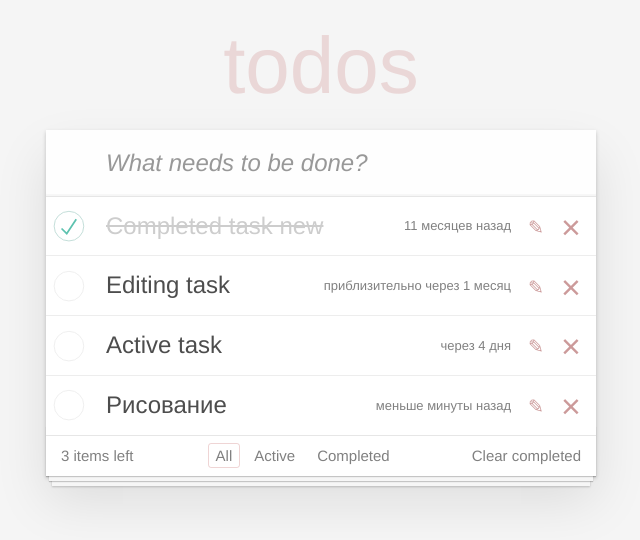
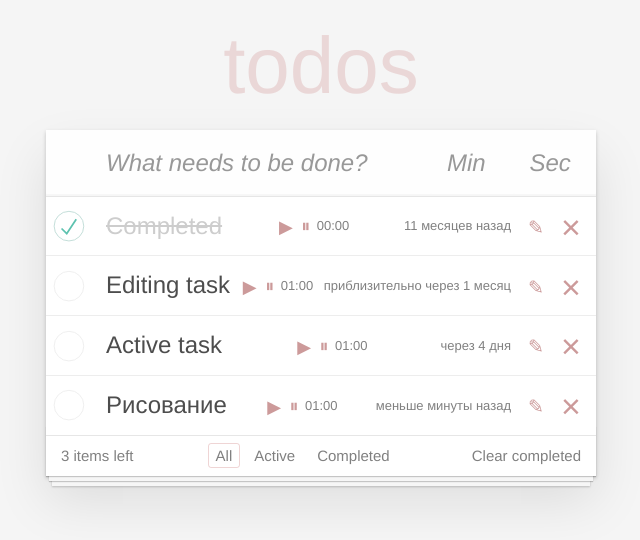
Before and after one commit to tpavelv/todo_kata, a React (Create React App) app: page / in a window 1280 px wide. Shown: the top 540 px of the page, without its empty margins (319-959 px from the left). Built offline with nearby package versions, Linux system fonts and the light colour scheme.

Commit message:
add Timer & form validation

```diff
--- a/src/components/app/App.js
+++ b/src/components/app/App.js
@@ -1,5 +1,7 @@
 import React, { Component } from 'react'
 import './App.css'
+
+// import { interval } from 'date-fns'
 
 import NewTaskForm from '../new-task-form'
 import TaskList from '../task-list'
@@ -11,11 +13,12 @@ export default class App extends Component {
   state = {
     data: [
       {
-        label: 'Completed task new',
+        label: 'Completed ',
         time: new Date(2024, 3, 9),
         done: true,
         id: 1,
         edit: false,
+        timer: null,
       },
       {
         label: 'Editing task',
@@ -23,6 +26,7 @@ export default class App extends Component {
         done: false,
         edit: false,
         id: 2,
+        timer: 60000,
       },
       {
         label: 'Active task ',
@@ -30,17 +34,21 @@ export default class App extends Component {
         done: false,
         id: 3,
         edit: false,
+        timer: 60000,
       },
-      this.createItem('Рисование'),
+      this.createItem('Рисование', 60000),
     ],
 
     activeFilter: 'all',
   }
 
-  createItem(label) {
+  intervalId = null
+
+  createItem(label, timer) {
     this.maxId += 1
     return {
       label,
+      timer,
       time: new Date(),
       done: false,
       id: this.maxId,
@@ -48,14 +56,16 @@ export default class App extends Component {
     }
   }
 
-  addItem = (text) => {
+  addItem = (text, time) => {
     this.setState(({ data }) => {
-      const newArr = [...data, this.createItem(text)]
+      const newArr = [...data, this.createItem(text, time)]
       return { data: newArr }
     })
   }
 
   deleteItem = (id) => {
+    clearTimeout(this.intervalId)
+
     this.setState(({ data }) => {
       const newData = data.filter((el) => el.id !== id)
       return {
@@ -80,12 +90,20 @@ export default class App extends Component {
     return newArr
   }
 
+  static clearTimeoutInDoneTask(arr, id) {
+    const newArr = [...arr]
+    const idx = newArr.findIndex((el) => el.id === id)
+    newArr[idx].timer = null
+    return newArr
+  }
+
   toggleEdit = (id) => {
     this.setState(({ data }) => ({ data: App.toggleProperty(data, id, 'edit') }))
   }
 
   toggleDone = (id) => {
     this.setState(({ data }) => ({ data: App.toggleProperty(data, id, 'done') }))
+    this.setState(({ data }) => ({ data: App.clearTimeoutInDoneTask(data, id) }))
   }
 
   clearDoneItems = () => {
@@ -107,6 +125,39 @@ export default class App extends Component {
     }
   }
 
+  startTimer = (id) => {
+    if (this.intervalId) {
+      clearTimeout(this.intervalId)
+    }
+
+    const newArr = [...this.state.data]
+    const idx = newArr.findIndex((el) => el.id === id)
+
+    const startTime = Date.now()
+    const targetTime = startTime + newArr[idx].timer
+
+    const tick = () => {
+      const now = Date.now()
+      const remaining = Math.max(0, targetTime - now)
+
+      newArr[idx].timer = remaining
+
+      this.setState({ data: newArr })
+
+      if (remaining > 0) {
+        this.intervalId = setTimeout(tick, 100)
+      } else {
+        clearTimeout(this.intervalId)
+      }
+    }
+
+    tick()
+  }
+
+  pausedTimer = () => {
+    clearTimeout(this.intervalId)
+  }
+
   render() {
     const activeCount = this.state.data.filter((el) => !el.done).length
     const renderData = this.dataFilter(this.state.activeFilter)
@@ -124,6 +175,9 @@ export default class App extends Component {
             onCreateItems={this.createItem}
             onToggleEdit={this.toggleEdit}
             onEditItem={this.editItem}
+            onStartTimer={this.startTimer}
+            onPausedTimer={this.pausedTimer}
+            timerId={this.intervalId}
           />
 
           <Footer
--- a/src/components/new-task-form/new-task-form.css
+++ b/src/components/new-task-form/new-task-form.css
@@ -16,7 +16,25 @@
   color: rgba(0, 0, 0, 0.4);
 }
 
-.new-todo {
+/* .new-todo {
+  position: relative;
+  margin: 0;
+  width: 100%;
+  font-size: 24px;
+  font-family: inherit;
+  font-weight: inherit;
+  line-height: 1.4em;
+  color: inherit;
+  padding: 6px;
+  border: 1px solid #999;
+  box-shadow: inset 0 -1px 5px 0 rgba(0, 0, 0, 0.2);
+  box-sizing: border-box;
+  -webkit-font-smoothing: antialiased;
+  -moz-osx-font-smoothing: grayscale;
+} */
+.new-todo,
+.new-todo-form .new-todo-form__timer,
+.edit {
   position: relative;
   margin: 0;
   width: 100%;
@@ -33,9 +51,19 @@
   -moz-osx-font-smoothing: grayscale;
 }
 
-.new-todo {
+.new-todo,
+.new-todo-form .new-todo-form__timer {
   padding: 16px 16px 16px 60px;
   border: none;
   background: rgba(0, 0, 0, 0.003);
   box-shadow: inset 0 -2px 1px rgba(0, 0, 0, 0.03);
 }
+
+.new-todo {
+  width: 70%;
+}
+
+.new-todo-form .new-todo-form__timer {
+  width: 15%;
+  padding-left: 16px;
+}
--- a/src/components/new-task-form/new-task-form.js
+++ b/src/components/new-task-form/new-task-form.js
@@ -5,6 +5,8 @@ import PropTypes from 'prop-types'
 export default class NewTaskForm extends Component {
   state = {
     label: '',
+    minutes: '',
+    seconds: '',
   }
 
   static propTypes = {
@@ -15,19 +17,48 @@ export default class NewTaskForm extends Component {
     this.setState(() => ({ label: e.target.value }))
   }
 
+  changeTime = (e, min) => {
+    if (min) {
+      this.setState(() => ({ minutes: e.target.value }))
+    } else {
+      this.setState(() => ({ seconds: e.target.value }))
+    }
+  }
+
+  convertTime = () => (+this.state.minutes * 60 + +this.state.seconds) * 1000
+
+  validateForm = () => {
+    let message
+    if (!this.state.label.trim()) {
+      message = 'Нельзя добавить пустую задачу'
+    }
+    if (!this.state.minutes.trim() && !this.state.seconds.trim()) {
+      message = 'Добавьте время выполнения задачи'
+    }
+    if (Number.isNaN(Number(this.state.minutes))) {
+      message = 'Не корректно указаны минуты'
+    }
+    if (Number.isNaN(Number(this.state.seconds))) {
+      message = 'Не корректно указаны секунды'
+    }
+    return message
+  }
+
   submitForm = (e) => {
     e.preventDefault()
-    if (!this.state.label.trim()) {
-      // alert('Нельзя добавить пустую задачу')
+    const message = this.validateForm()
+
+    if (message) {
+      alert(message)
     } else {
-      this.props.onAddedItem(this.state.label)
+      this.props.onAddedItem(this.state.label, this.convertTime())
     }
-    this.setState(() => ({ label: '' }))
+    this.setState(() => ({ label: '', minutes: '', seconds: '' }))
   }
 
   render() {
     return (
-      <form onSubmit={this.submitForm}>
+      <form onSubmit={this.submitForm} className="new-todo-form">
         <input
           className="new-todo"
           placeholder="What needs to be done?"
@@ -35,6 +66,21 @@ export default class NewTaskForm extends Component {
           onChange={this.changeLabel}
           value={this.state.label}
         />
+        <input
+          className="new-todo-form__timer"
+          placeholder="Min"
+          onChange={(e) => {
+            this.changeTime(e, true)
+          }}
+          value={this.state.minutes}
+        />
+        <input
+          className="new-todo-form__timer"
+          placeholder="Sec"
+          onChange={this.changeTime}
+          value={this.state.seconds}
+        />
+        <button type="submit" />
       </form>
     )
   }
--- a/src/components/task-list/task-list.js
+++ b/src/components/task-list/task-list.js
@@ -18,7 +18,8 @@ export default class TaskList extends Component {
   }
 
   render() {
-    const { todos, onDeleted, onToggleDone, onToggleEdit, onEditItem } = this.props
+    const { todos, onDeleted, onToggleDone, onToggleEdit, onEditItem, timerId } = this.props
+    const { onStartTimer, onPausedTimer } = this.props
 
     const onSubmitForm = (e, id) => {
       e.preventDefault()
@@ -37,6 +38,9 @@ export default class TaskList extends Component {
             onDeleted={() => onDeleted(id)}
             onToggleDone={() => onToggleDone(id)}
             onToggleEdit={() => onToggleEdit(id)}
+            onStartTimer={() => onStartTimer(id)}
+            onPausedTimer={() => onPausedTimer(id)}
+            timerId={timerId}
           />
           {el.edit && (
             <form onSubmit={(e) => onSubmitForm(e, el.id)}>
--- a/src/components/task/task.js
+++ b/src/components/task/task.js
@@ -3,6 +3,8 @@ import PropTypes from 'prop-types'
 import './task.css'
 import { formatDistanceToNow } from 'date-fns'
 import { ru } from 'date-fns/locale'
+
+import Timer from '../timer'
 
 export default class Task extends Component {
   static defaultProps = {
@@ -20,7 +22,8 @@ export default class Task extends Component {
   }
 
   render() {
-    const { label, time, done, onDeleted, onToggleDone, onToggleEdit } = this.props
+    const { label, time, done, onDeleted, onToggleDone, onToggleEdit, timer } = this.props
+    const { onStartTimer, onPausedTimer } = this.props
 
     const timeToNow = formatDistanceToNow(time, {
       addSuffix: true,
@@ -34,8 +37,11 @@ export default class Task extends Component {
     return (
       <div className={classNames}>
         <input className="toggle" type="checkbox" checked={done} onChange={onToggleDone} />
-        <label onClick={onToggleDone}>
-          <span className="description">{label}</span>
+        <label>
+          <span className="description" onClick={onToggleDone}>
+            {label}
+          </span>
+          <Timer timer={timer} onStartTimer={onStartTimer} onPausedTimer={onPausedTimer} />
           <span className="created">{timeToNow}</span>
         </label>
         <button className="icon icon-edit" onClick={onToggleEdit}></button>
--- /dev/null
+++ b/src/components/timer/index.js
@@ -0,0 +1,3 @@
+import Timer from './timer'
+
+export default Timer
--- /dev/null
+++ b/src/components/timer/timer.css
@@ -0,0 +1,40 @@
+.timer {
+  font-size: 13px;
+  color: gray;
+  position: relative;
+  margin-left: 40px;
+  /* box-sizing: border-box; */
+  /* font-size: 14px; */
+}
+/* .todo-list li .icon {
+  width: 30px;
+  height: 40px;
+  font-size: 34px;
+  color: #cc9a9a;
+  margin: auto 0;
+  transition: color 0.2s ease-out;
+  cursor: pointer;
+} */
+.todo-list li .timer .icon-pause,
+.todo-list li .timer .icon-play {
+  font-size: 18px;
+  width: 18px;
+  height: 18px;
+  margin: 0;
+  position: absolute;
+}
+.icon-play {
+  top: 0;
+  left: -40px;
+}
+.icon-pause {
+  top: 0;
+  left: -20px;
+}
+.icon-pause:after {
+  content: '⏸';
+}
+
+.icon-play:after {
+  content: '▶';
+}
--- /dev/null
+++ b/src/components/timer/timer.js
@@ -0,0 +1,23 @@
+import React from 'react'
+import './timer.css'
+
+function convertTime(ms) {
+  const totalSeconds = Math.floor(ms / 1000)
+  const minutes = Math.floor(totalSeconds / 60)
+  const seconds = totalSeconds % 60
+
+  const paddedMinutes = String(minutes).padStart(2, '0')
+  const paddedSeconds = String(seconds).padStart(2, '0')
+
+  return `${paddedMinutes}:${paddedSeconds}`
+}
+
+const Timer = ({ timer, onStartTimer, onPausedTimer }) => (
+  <span className="timer">
+    <button className="icon icon-play " onClick={onStartTimer}></button>
+    <button className="icon icon-pause" onClick={onPausedTimer}></button>
+    {convertTime(timer)}
+  </span>
+)
+
+export default Timer
```
Also changed, not shown: 1 other file (tests, documents, lock files or other folders).
